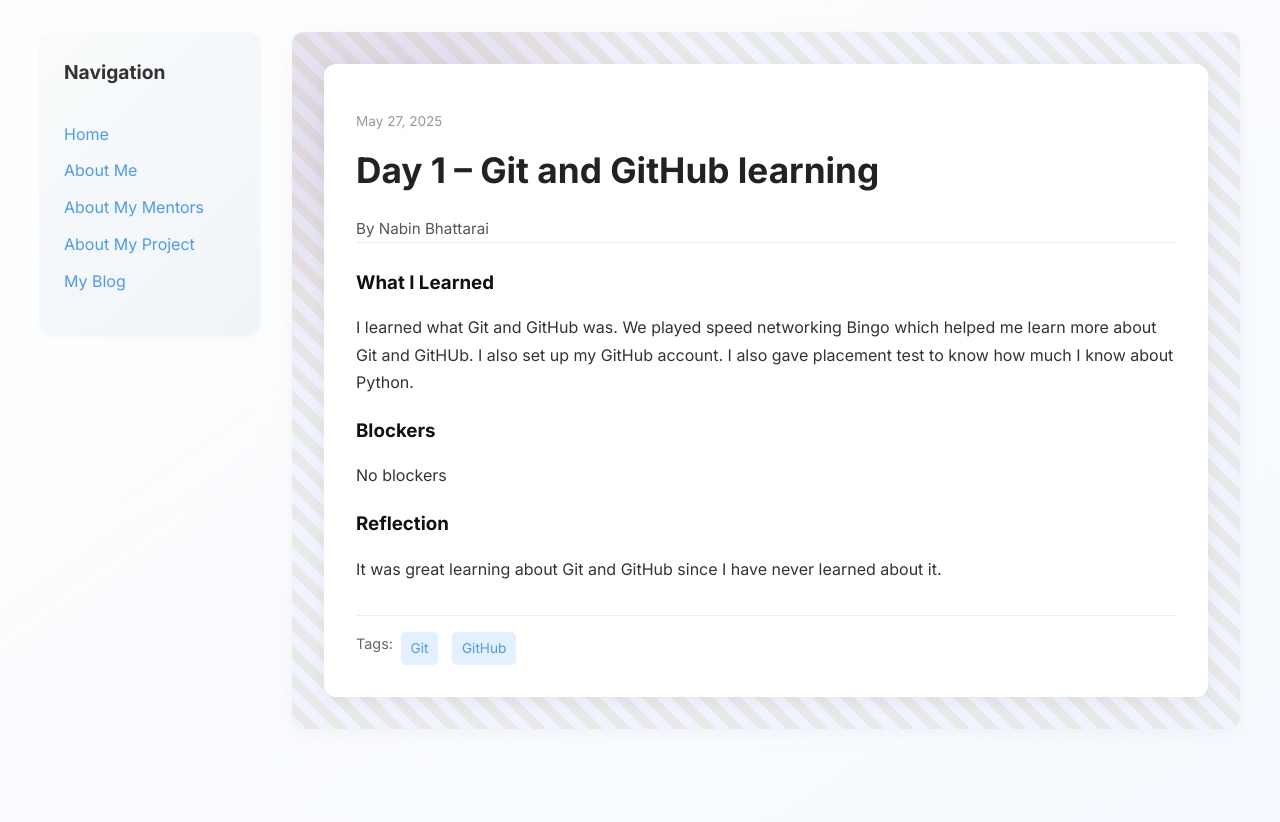
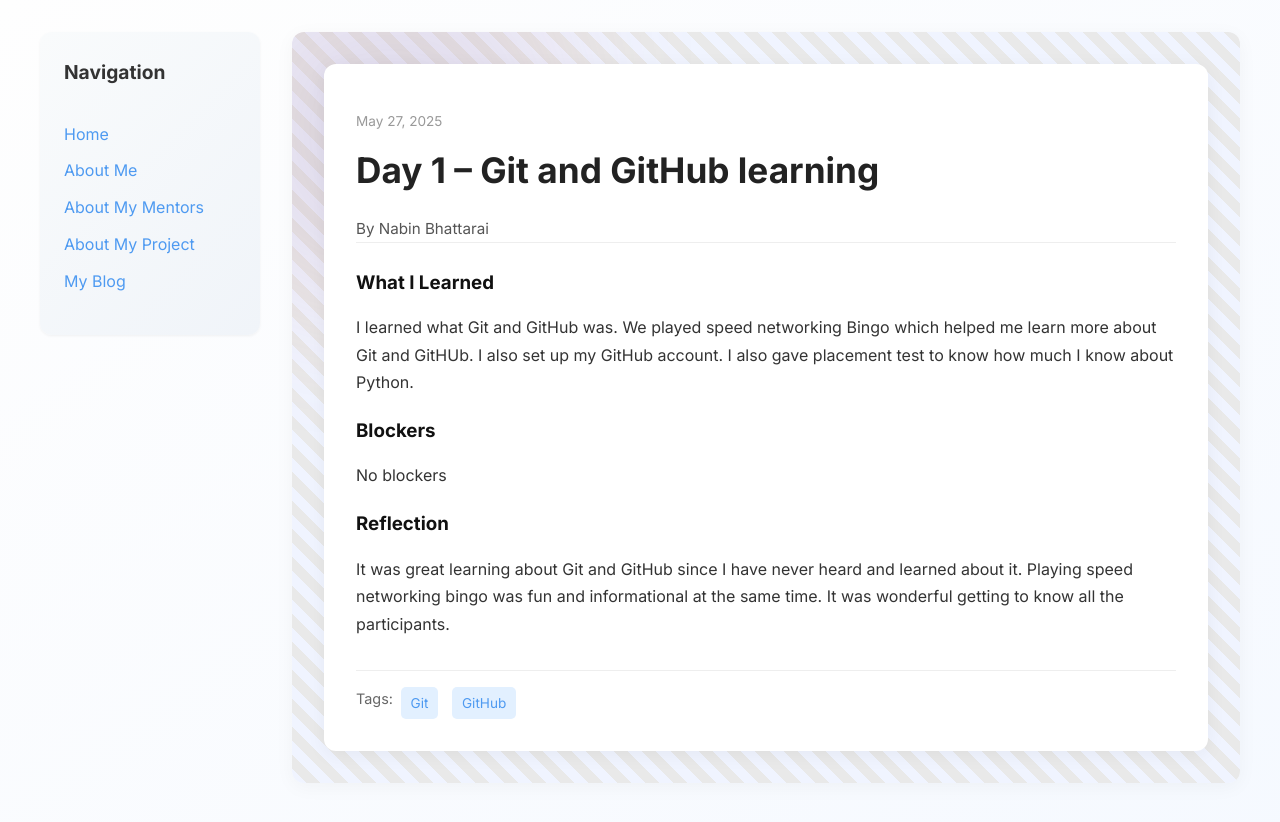
Before and after one commit to bhattarainabin2055/bhattarainabin2055.github.io, a Jekyll site: the page built from _posts/2025-05-27-day-1.md, in a window 1280 px wide. Shown: the top 822 px of the page. Built offline with Jekyll 4.4.1, drawn with Linux system fonts in a browser that asks for light colours.

Commit message:
Update 2025-05-27-day-1.md

```diff
--- a/_posts/2025-05-27-day-1.md
+++ b/_posts/2025-05-27-day-1.md
@@ -13,5 +13,5 @@ blockers: |
   No blockers
 
 reflection: |
-  It was great learning about Git and GitHub since I have never learned about it.
+  It was great learning about Git and GitHub since I have never heard and learned about it. Playing speed networking bingo was fun and informational at the same time. It was wonderful getting to know all the participants.
 ---
```
